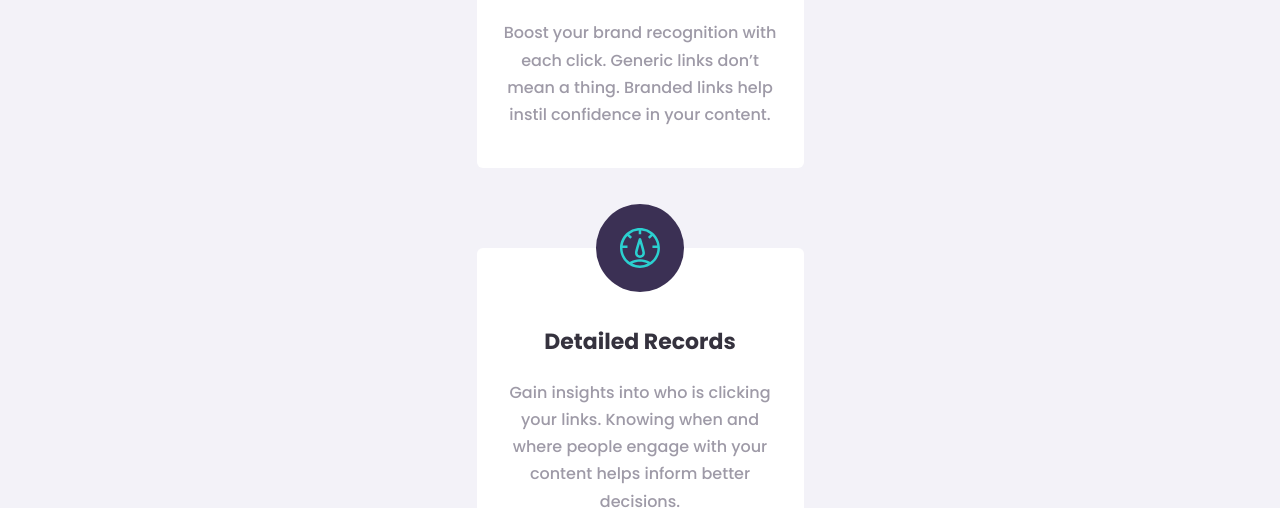
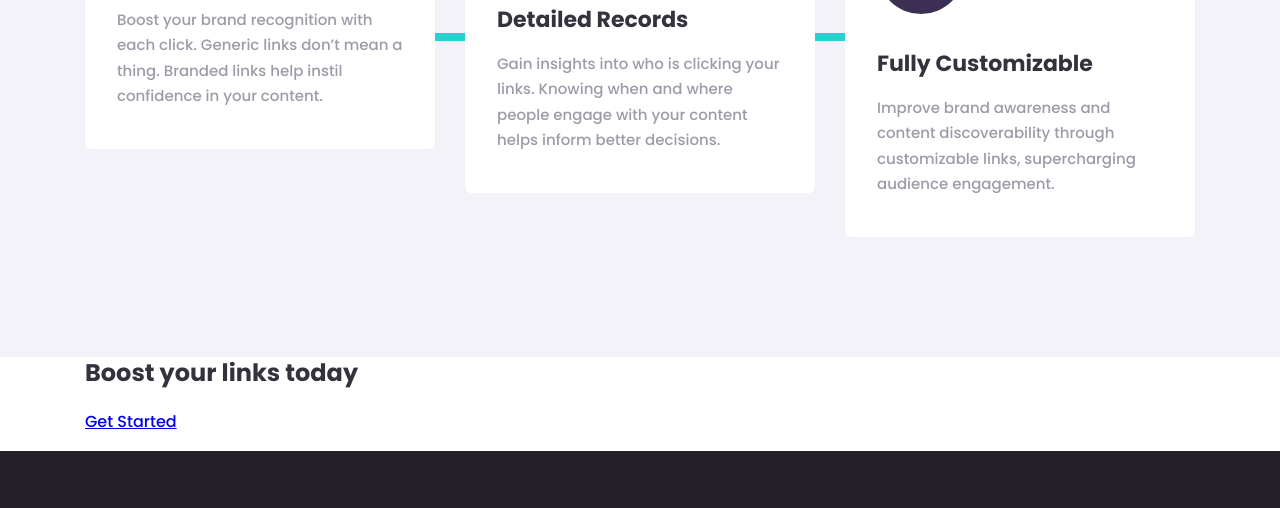
Before and after one commit to byronbyron/url-shortening-api, a website: page index.html in a window 1280 px wide. Shown: the part 1298-1806 px from the top of the page. Drawn offline with Linux system fonts and the light colour scheme.

Commit message:
Add styles for card section on desktop

```diff
--- a/src/scss/components/_base.scss
+++ b/src/scss/components/_base.scss
@@ -84,7 +84,8 @@ p {
 
 @media (min-width: 768px) {
     .page__title {
-        font-size: 2.5rem;
+        font-size: 2.375rem;
+        margin-bottom: 1rem;
     }
 
     .page__text {
--- a/src/scss/components/_card.scss
+++ b/src/scss/components/_card.scss
@@ -3,6 +3,19 @@
     max-width: 327px;
     margin-left: auto;
     margin-right: auto;
+    position: relative;
+
+    &::before {
+        content: '';
+        display: block;
+        width: 8px;
+        height: calc(100% - 5rem);
+        position: absolute;
+        top: 0;
+        left: 50%;
+        transform: translateX(-50%);
+        background-color: var(--cyan);
+    }
 }
 
 .card {
@@ -38,4 +51,52 @@
 
 .card__title {
     font-size: 1.375rem;
+    margin-bottom: 1rem;
 }
+
+@media (min-width: 991px) {
+    .card__group {
+        display: flex;
+        align-items: flex-start;
+        max-width: none;
+        margin: 0 -15px;
+        padding-bottom: 7.5rem;
+
+        &::before {
+            width: calc(100% - 2rem);
+            height: 8px;
+            top: 155px;
+            left: 1rem;
+            transform: translateY(-50%);
+        }
+    }
+
+    .card {
+        flex: 1;
+        margin: 0 15px;
+        padding-left: 2rem;
+        padding-right: 2rem;
+        text-align: left;
+
+        + .card {
+            margin-top: 0;
+        }
+    }
+
+    .card:nth-child(2) {
+        margin-top: 44px;
+    }
+
+    .card:nth-child(3) {
+        margin-top: 88px;
+    }
+
+    .card__icon {
+        left: 2rem;
+        transform: none;
+    }
+
+    .card__text {
+        font-size: 0.9375rem;
+    }
+}
```
Also changed, not shown: css/app.css, design/desktop-design.jpg, 1 other file.
